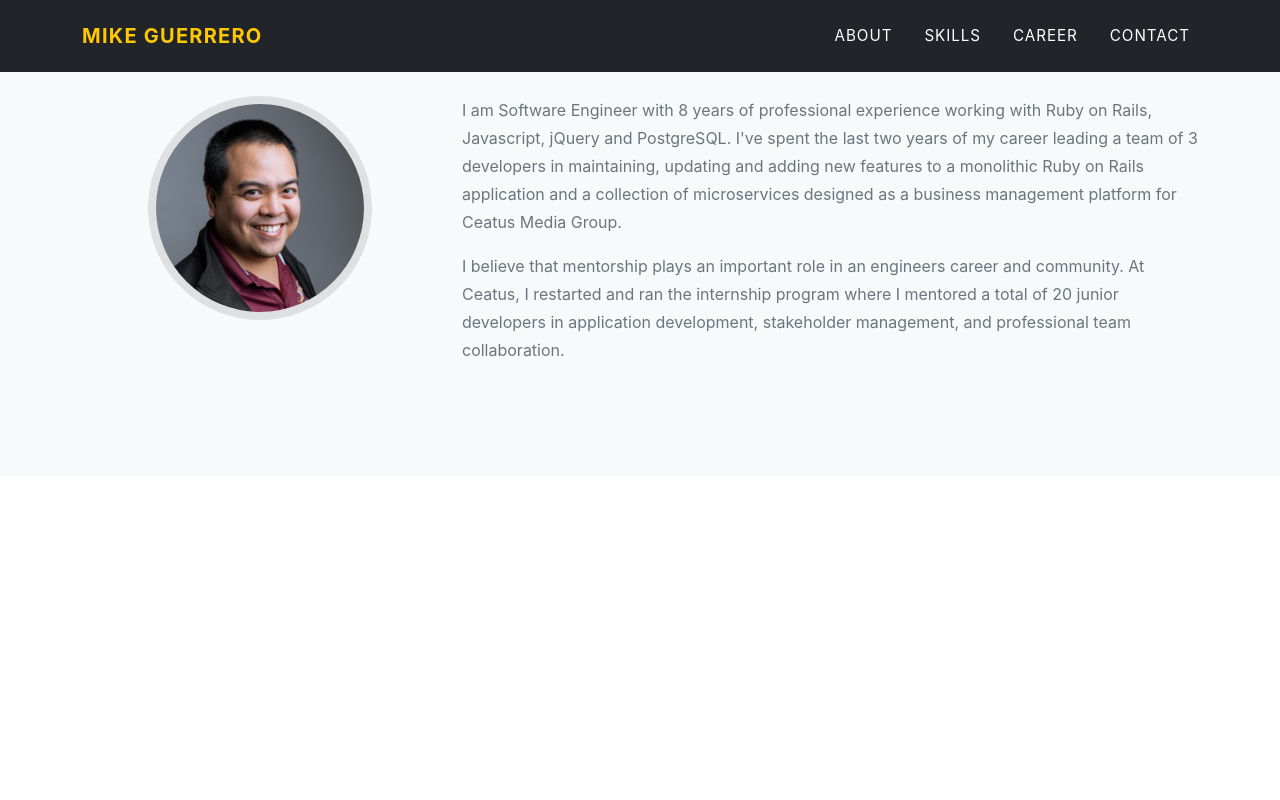
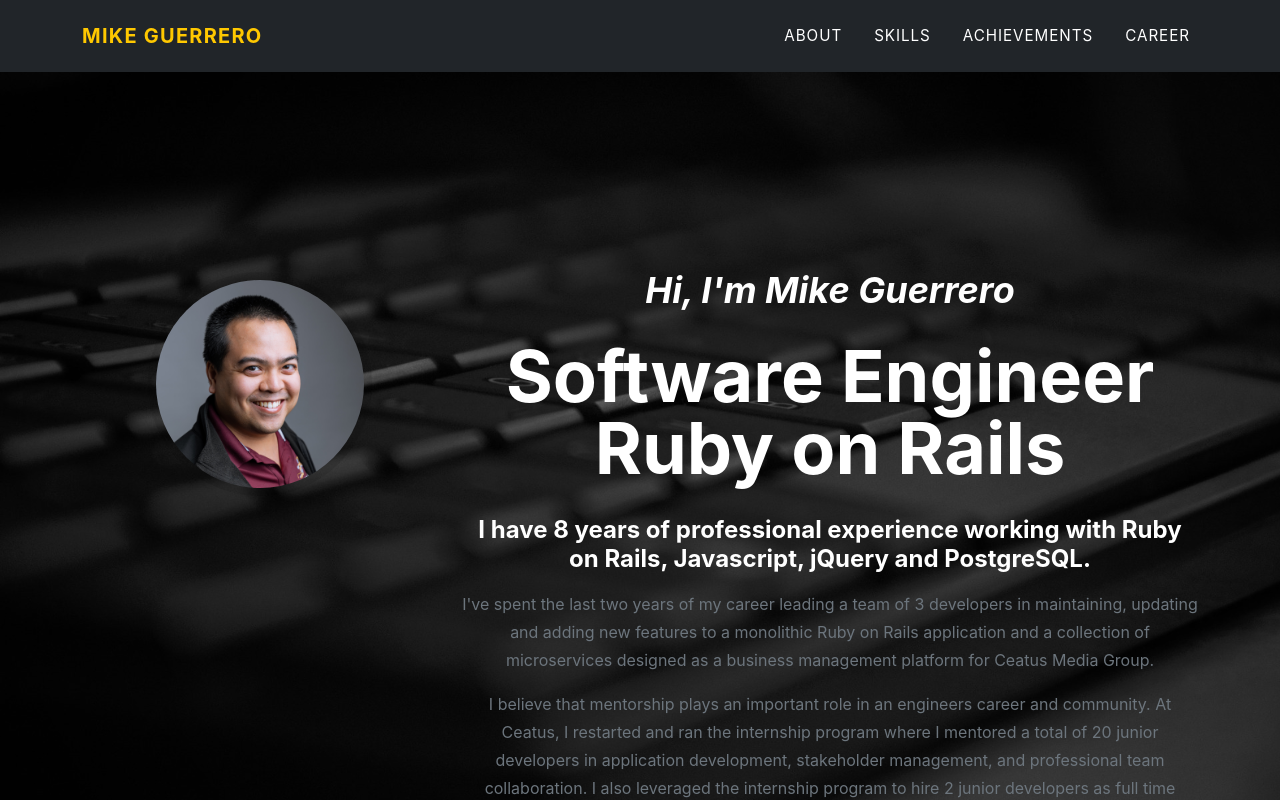
Before and after one commit to mguerrero8816/portfolio-front, a React (Create React App) app: page / in a window 1280 px wide. Shown: the top 800 px of the page. Built offline with nearby package versions, Linux system fonts and the light colour scheme.

Commit message:
refined about section

```diff
--- /dev/null
+++ b/public/css/style-overrides.css
@@ -0,0 +1,8 @@
+header.masthead {
+    background-image: url("../assets/img/keyboardblack2.jpg");
+    background-attachment: fixed;
+}
+
+header.masthead .masthead-heading {
+    margin-bottom: 32px;
+}
--- a/public/index.html
+++ b/public/index.html
@@ -28,7 +28,8 @@
     <!-- Bootstrap CSS -->
     <link rel="stylesheet" href="%PUBLIC_URL%/css/bootstrap.min.css" />
     <!-- Custom Theme CSS -->
-    <link rel="stylesheet" href="%PUBLIC_URL%/css/agency-styles.css" />
+    <link rel="stylesheet" href="%PUBLIC_URL%/css/styles.css" />
+    <link rel="stylesheet" href="%PUBLIC_URL%/css/style-overrides.css" />
   </head>
   <body>
     <noscript>You need to enable JavaScript to run this app.</noscript>
@@ -36,7 +37,7 @@
     <!-- Bootstrap JS and dependencies -->
     <script src="%PUBLIC_URL%/js/bootstrap.bundle.min.js"></script>
     <!-- Custom Theme JS -->
-    <script src="%PUBLIC_URL%/js/agency-scripts.js"></script>
+    <script src="%PUBLIC_URL%/js/scripts.js"></script>
     <!--
       This HTML file is a template.
       If you open it directly in the browser, you will see an empty page.
--- a/public/js/agency-scripts.js
+++ /dev/null
@@ -1,54 +0,0 @@
-/*!
-* Start Bootstrap - Agency v7.0.12 (https://startbootstrap.com/theme/agency)
-* Copyright 2013-2023 Start Bootstrap
-* Licensed under MIT (https://github.com/StartBootstrap/startbootstrap-agency/blob/master/LICENSE)
-*/
-//
-// Scripts
-//
-
-window.addEventListener('DOMContentLoaded', event => {
-
-    // Navbar shrink function
-    var navbarShrink = function () {
-        const navbarCollapsible = document.body.querySelector('#mainNav');
-        if (!navbarCollapsible) {
-            return;
-        }
-        if (window.scrollY === 0) {
-            navbarCollapsible.classList.remove('navbar-shrink')
-        } else {
-            navbarCollapsible.classList.add('navbar-shrink')
-        }
-
-    };
-
-    // Shrink the navbar
-    navbarShrink();
-
-    // Shrink the navbar when page is scrolled
-    document.addEventListener('scroll', navbarShrink);
-
-    //  Activate Bootstrap scrollspy on the main nav element
-    const mainNav = document.body.querySelector('#mainNav');
-    if (mainNav) {
-        new bootstrap.ScrollSpy(document.body, {
-            target: '#mainNav',
-            rootMargin: '0px 0px -40%',
-        });
-    };
-
-    // Collapse responsive navbar when toggler is visible
-    const navbarToggler = document.body.querySelector('.navbar-toggler');
-    const responsiveNavItems = [].slice.call(
-        document.querySelectorAll('#navbarResponsive .nav-link')
-    );
-    responsiveNavItems.map(function (responsiveNavItem) {
-        responsiveNavItem.addEventListener('click', () => {
-            if (window.getComputedStyle(navbarToggler).display !== 'none') {
-                navbarToggler.click();
-            }
-        });
-    });
-
-});
--- /dev/null
+++ b/public/js/scripts.js
@@ -0,0 +1,54 @@
+/*!
+* Start Bootstrap - Agency v7.0.12 (https://startbootstrap.com/theme/agency)
+* Copyright 2013-2023 Start Bootstrap
+* Licensed under MIT (https://github.com/StartBootstrap/startbootstrap-agency/blob/master/LICENSE)
+*/
+//
+// Scripts
+//
+
+window.addEventListener('DOMContentLoaded', event => {
+
+    // // Navbar shrink function
+    // var navbarShrink = function () {
+    //     const navbarCollapsible = document.body.querySelector('#mainNav');
+    //     if (!navbarCollapsible) {
+    //         return;
+    //     }
+    //     if (window.scrollY === 0) {
+    //         navbarCollapsible.classList.remove('navbar-shrink')
+    //     } else {
+    //         navbarCollapsible.classList.add('navbar-shrink')
+    //     }
+
+    // };
+
+    // // Shrink the navbar
+    // navbarShrink();
+
+    // // Shrink the navbar when page is scrolled
+    // document.addEventListener('scroll', navbarShrink);
+
+    // //  Activate Bootstrap scrollspy on the main nav element
+    // const mainNav = document.body.querySelector('#mainNav');
+    // if (mainNav) {
+    //     new bootstrap.ScrollSpy(document.body, {
+    //         target: '#mainNav',
+    //         rootMargin: '0px 0px -40%',
+    //     });
+    // };
+
+    // // Collapse responsive navbar when toggler is visible
+    // const navbarToggler = document.body.querySelector('.navbar-toggler');
+    // const responsiveNavItems = [].slice.call(
+    //     document.querySelectorAll('#navbarResponsive .nav-link')
+    // );
+    // responsiveNavItems.map(function (responsiveNavItem) {
+    //     responsiveNavItem.addEventListener('click', () => {
+    //         if (window.getComputedStyle(navbarToggler).display !== 'none') {
+    //             navbarToggler.click();
+    //         }
+    //     });
+    // });
+
+});
--- a/src/components/About.js
+++ b/src/components/About.js
@@ -3,7 +3,7 @@ import { Link } from 'react-router-dom';
 
 function About() {
     return (
-        <section className="page-section bg-light">
+        <header className="masthead">
             <div className="container">
                 <div className="row">
                     <div className='col-sm-4'>
@@ -12,16 +12,25 @@ function About() {
                         </div>
                     </div>
                     <div className='col-sm-8'>
+                        <div className='text-center'>
+                            <h3 className='masthead-subheading'>Hi, I'm Mike Guerrero</h3>
+                            <h2 className='masthead-heading'>Software Engineer Ruby on Rails</h2>
+                            <h4>I have 8 years of professional experience working with Ruby on Rails, Javascript, jQuery and PostgreSQL.</h4>
+                        </div>
+
                         <p className="large text-muted">
-                            I am Software Engineer with 8 years of professional experience working with Ruby on Rails, Javascript, jQuery and PostgreSQL. I've spent the last two years of my career leading a team of 3 developers in maintaining, updating and adding new features to a monolithic Ruby on Rails application and a collection of microservices designed as a business management platform for Ceatus Media Group.
+
                         </p>
                         <p className="large text-muted">
-                            I believe that mentorship plays an important role in an engineers career and community. At Ceatus, I restarted and ran the internship program where I mentored a total of 20 junior developers in application development, stakeholder management, and professional team collaboration.
+                             I've spent the last two years of my career leading a team of 3 developers in maintaining, updating and adding new features to a monolithic Ruby on Rails application and a collection of microservices designed as a business management platform for Ceatus Media Group.
+                        </p>
+                        <p className="large text-muted">
+                            I believe that mentorship plays an important role in an engineers career and community. At Ceatus, I restarted and ran the internship program where I mentored a total of 20 junior developers in application development, stakeholder management, and professional team collaboration.  I also leveraged the internship program to hire 2 junior developers as full time employees to the Ceatus dev team.
                         </p>
                     </div>
                 </div>
             </div>
-        </section>
+        </header>
     );
 }
 
--- a/src/components/Navbar.js
+++ b/src/components/Navbar.js
@@ -10,8 +10,8 @@ function Navbar() {
           <ul className="navbar-nav text-uppercase ms-auto py-4 py-lg-0">
             <li className="nav-item"><a className="nav-link" href="#about">About</a></li>
             <li className="nav-item"><a className="nav-link" href="#skills">Skills</a></li>
+            <li className="nav-item"><a className="nav-link" href="#achievements">Achievements</a></li>
             <li className="nav-item"><a className="nav-link" href="#portfolio">Career</a></li>
-            <li className="nav-item"><a className="nav-link" href="#contact">Contact</a></li>
           </ul>
         </div>
       </div>
```
Also changed, not shown: public/assets/img/keyboardblack2.jpg (added), public/css/styles.css (renamed from public/css/agency-styles.css).
